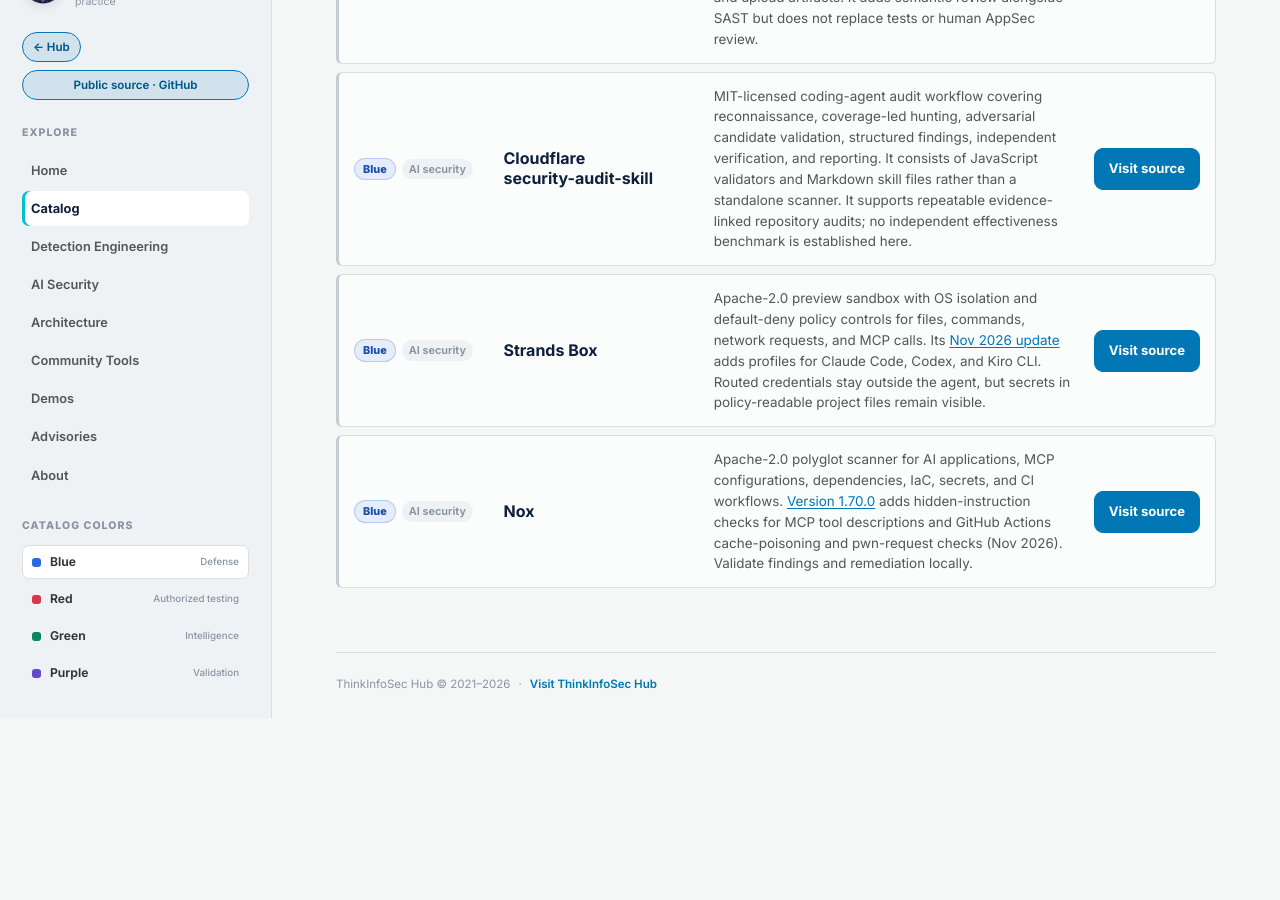
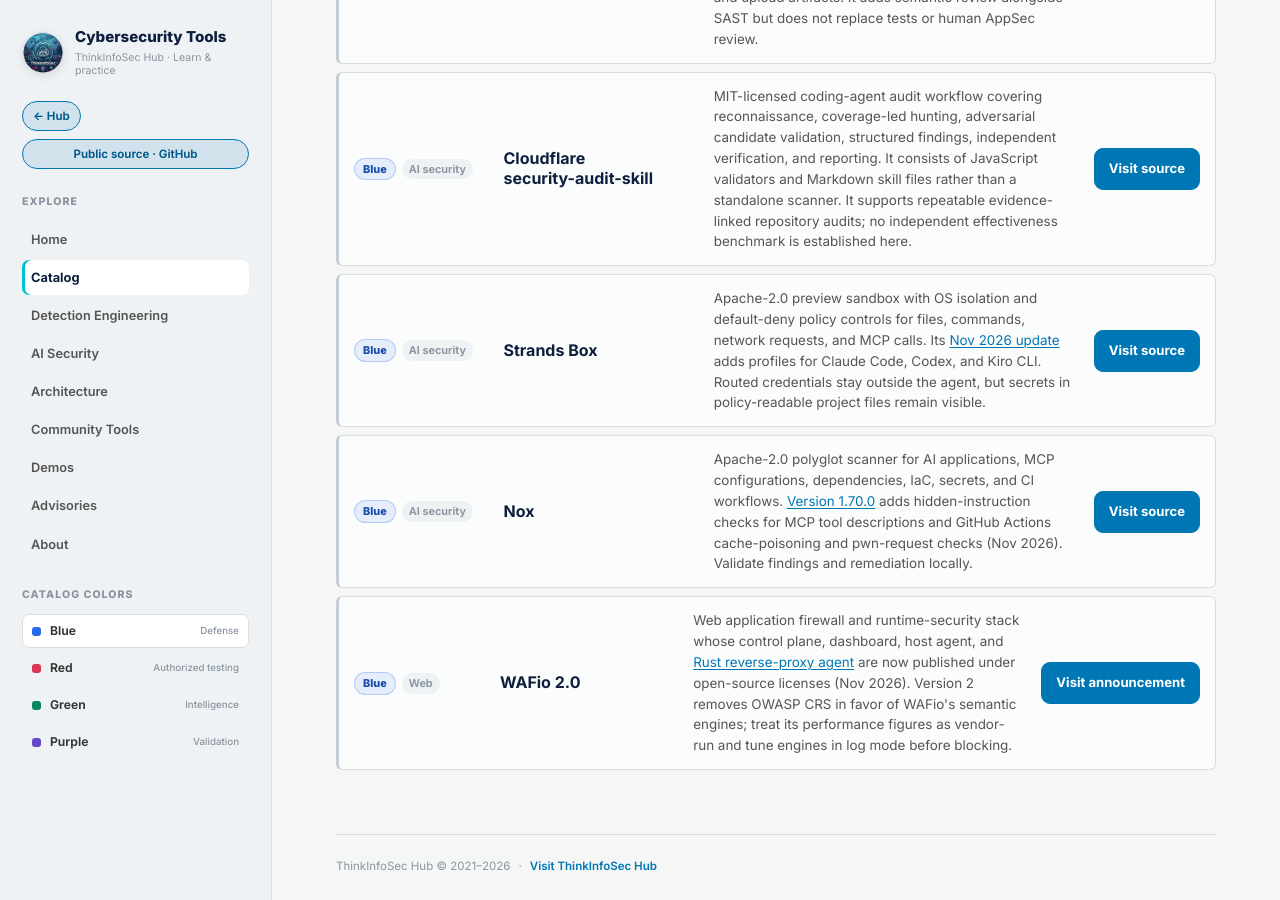
Before and after one commit to amcamillo/Cybersecurity_Tools, a Jekyll site: the page built from docs/01-catalog/blue.md, in a window 1280 px wide and 900 px high, scrolled down 4352 px. Built offline with Jekyll 4.4.1, drawn with Linux system fonts in a browser that asks for light colours; before the commit the page ends 5070 px from its top, so only the background shows below that; some of the changed text lies outside the part shown.

Commit message:
content: add WAFio 2.0 defensive stack
Co-authored-by: Autoisland <Autoisland@users.noreply.github.com>

```diff
--- a/docs/01-catalog/blue.md
+++ b/docs/01-catalog/blue.md
@@ -242,5 +242,11 @@ permalink: /catalog/blue/
     <p>Apache-2.0 polyglot scanner for AI applications, MCP configurations, dependencies, IaC, secrets, and CI workflows. <a href="https://github.com/Nox-HQ/nox/releases/tag/v1.70.0">Version 1.70.0</a> adds hidden-instruction checks for MCP tool descriptions and GitHub Actions cache-poisoning and pwn-request checks (Nov 2026). Validate findings and remediation locally.</p>
     <a class="button" href="https://github.com/Nox-HQ/nox">Visit source</a>
   </article>
+  <article class="card" data-filter-item data-tags="Blue,Web,WAF,Runtime security">
+    <div class="card__meta"><span class="team-chip team-chip--blue">Blue</span><span class="category-chip">Web</span></div>
+    <h3>WAFio 2.0</h3>
+    <p>Web application firewall and runtime-security stack whose control plane, dashboard, host agent, and <a href="https://github.com/Wafio/wafio-agent-waf">Rust reverse-proxy agent</a> are now published under open-source licenses (Nov 2026). Version 2 removes OWASP CRS in favor of WAFio's semantic engines; treat its performance figures as vendor-run and tune engines in log mode before blocking.</p>
+    <a class="button" href="https://wafio.cloud/blog/wafio-2-released-rust-waf-agent-open-source">Visit announcement</a>
+  </article>
 </div>
 </section>
```
Also changed, not shown: README.md.
